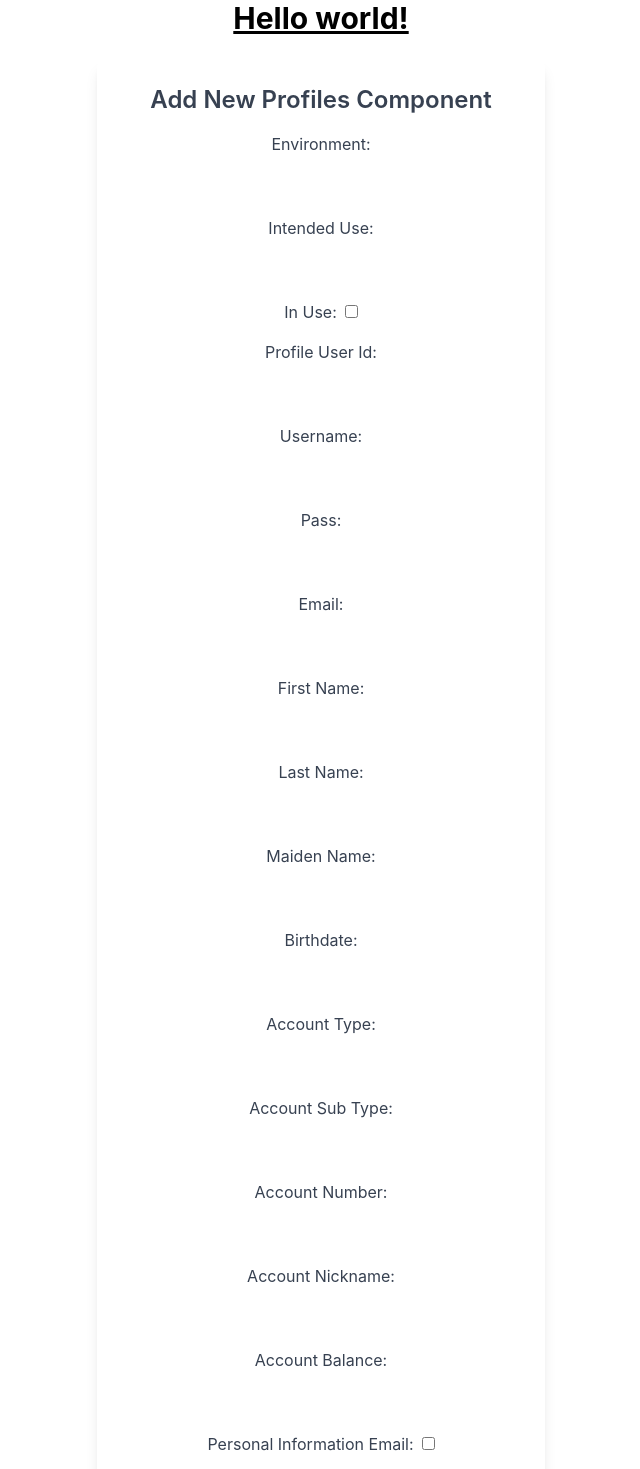
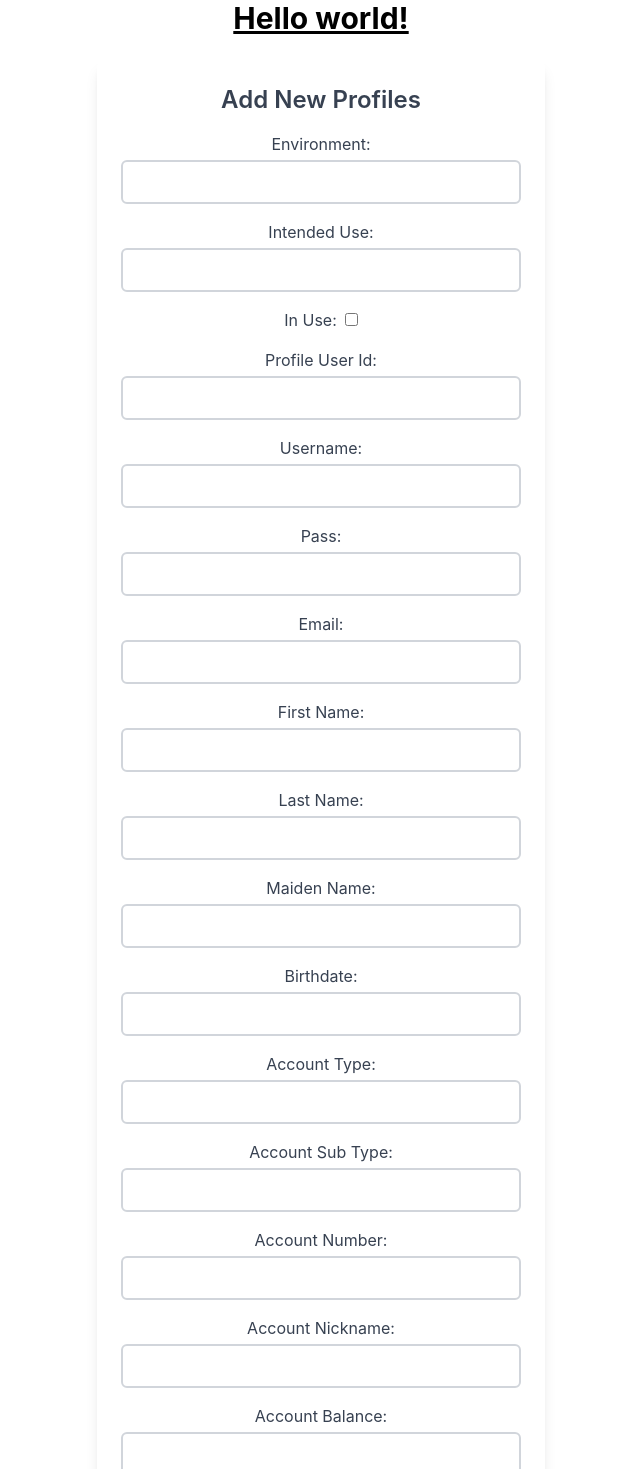
Before and after one commit to guillermoaviles/BPPR-QA-Frontend, a React (Create React App) app: page / in a window 1280 px wide. Shown: the top 1469 px of the page, without its empty margins (319-959 px from the left). Built offline with nearby package versions, Linux system fonts and the light colour scheme; no server answers.

Commit message:
ui changes

```diff
--- a/src/components/AddProfiles.jsx
+++ b/src/components/AddProfiles.jsx
@@ -3,6 +3,7 @@ import { useState } from "react";
 
 function AddProfiles() {
   const [profiles, setProfiles] = useState([]);
+  const [showPayeeFields, setShowPayeeFields] = useState(false);
   const [formData, setFormData] = useState({
     environment: "",
     intendedUse: "",
@@ -46,6 +47,10 @@ function AddProfiles() {
       ...prevData,
       [name]: type === "checkbox" ? checked : value,
     }));
+
+    if (name === "addPayee") {
+      setShowPayeeFields(checked);
+    }
   };
 
   const handleAddProfile = () => {
@@ -149,7 +154,7 @@ function AddProfiles() {
   return (
     <div className="max-w-md mx-auto mt-6 p-6 bg-white rounded-lg shadow-lg">
       <h1 className="text-2xl font-semibold mb-4">
-        <span className="text-gray-700">Add New Profiles Component</span>
+        <span className="text-gray-700">Add New Profiles</span>
       </h1>
       <form className="space-y-4">
         <label className="block">
@@ -159,7 +164,7 @@ function AddProfiles() {
             name="environment"
             value={formData.environment}
             onChange={handleInputChange}
-            className="mt-1 p-2 block w-full rounded-md border-gray-300 focus:border-blue-500 focus:ring focus:ring-blue-200"
+            className="mt-1 p-2 block w-full rounded-md border-gray-300 border-2 focus:border-blue-500 focus:ring focus:ring-blue-200"
           />
         </label>
         <label className="block">
@@ -169,7 +174,7 @@ function AddProfiles() {
             name="intendedUse"
             value={formData.intendedUse}
             onChange={handleInputChange}
-            className="mt-1 p-2 block w-full rounded-md border-gray-300 focus:border-blue-500 focus:ring focus:ring-blue-200"
+            className="mt-1 p-2 block w-full rounded-md border-gray-300 border-2 focus:border-blue-500 focus:ring focus:ring-blue-200"
           />
         </label>
         <label className="block">
@@ -189,7 +194,7 @@ function AddProfiles() {
             name="profileUserId"
             value={formData.profileUserId}
             onChange={handleInputChange}
-            className="mt-1 p-2 block w-full rounded-md border-gray-300 focus:border-blue-500 focus:ring focus:ring-blue-200"
+            className="mt-1 p-2 block w-full rounded-md border-gray-300 border-2 focus:border-blue-500 focus:ring focus:ring-blue-200"
           />
         </label>
         <label className="block">
@@ -200,7 +205,7 @@ function AddProfiles() {
             name="username"
             value={formData.username}
             onChange={handleInputChange}
-            className="mt-1 p-2 block w-full rounded-md border-gray-300 focus:border-blue-500 focus:ring focus:ring-blue-200"
+            className="mt-1 p-2 block w-full rounded-md border-gray-300 border-2 focus:border-blue-500 focus:ring focus:ring-blue-200"
           />
         </label>
         <label className="block">
@@ -211,7 +216,7 @@ function AddProfiles() {
             name="pass"
             value={formData.pass}
             onChange={handleInputChange}
-            className="mt-1 p-2 block w-full rounded-md border-gray-300 focus:border-blue-500 focus:ring focus:ring-blue-200"
+            className="mt-1 p-2 block w-full rounded-md border-gray-300 border-2 focus:border-blue-500 focus:ring focus:ring-blue-200"
           />
         </label>
         <label className="block">
@@ -221,7 +226,7 @@ function AddProfiles() {
             name="email"
             value={formData.email}
             onChange={handleInputChange}
-            className="mt-1 p-2 block w-full rounded-md border-gray-300 focus:border-blue-500 focus:ring focus:ring-blue-200"
+            className="mt-1 p-2 block w-full rounded-md border-gray-300 border-2 focus:border-blue-500 focus:ring focus:ring-blue-200"
           />
         </label>
         <label className="block">
@@ -231,7 +236,7 @@ function AddProfiles() {
             name="firstName"
             value={formData.firstName}
             onChange={handleInputChange}
-            className="mt-1 p-2 block w-full rounded-md border-gray-300 focus:border-blue-500 focus:ring focus:ring-blue-200"
+            className="mt-1 p-2 block w-full rounded-md border-gray-300 border-2 focus:border-blue-500 focus:ring focus:ring-blue-200"
           />
         </label>
         <label className="block">
@@ -241,7 +246,7 @@ function AddProfiles() {
             name="lastName"
             value={formData.lastName}
             onChange={handleInputChange}
-            className="mt-1 p-2 block w-full rounded-md border-gray-300 focus:border-blue-500 focus:ring focus:ring-blue-200"
+            className="mt-1 p-2 block w-full rounded-md border-gray-300 border-2 focus:border-blue-500 focus:ring focus:ring-blue-200"
           />
         </label>
         <label className="block">
@@ -252,7 +257,7 @@ function AddProfiles() {
             name="maidenName"
             value={formData.maidenName}
             onChange={handleInputChange}
-            className="mt-1 p-2 block w-full rounded-md border-gray-300 focus:border-blue-500 focus:ring focus:ring-blue-200"
+            className="mt-1 p-2 block w-full rounded-md border-gray-300 border-2 focus:border-blue-500 focus:ring focus:ring-blue-200"
           />
         </label>
         <label className="block">
@@ -263,7 +268,7 @@ function AddProfiles() {
             name="birthdate"
             value={formData.birthdate}
             onChange={handleInputChange}
-            className="mt-1 p-2 block w-full rounded-md border-gray-300 focus:border-blue-500 focus:ring focus:ring-blue-200"
+            className="mt-1 p-2 block w-full rounded-md border-gray-300 border-2 focus:border-blue-500 focus:ring focus:ring-blue-200"
           />
         </label>
         <label className="block">
@@ -273,7 +278,7 @@ function AddProfiles() {
             name="accountType"
             value={formData.accountType}
             onChange={handleInputChange}
-            className="mt-1 p-2 block w-full rounded-md border-gray-300 focus:border-blue-500 focus:ring focus:ring-blue-200"
+            className="mt-1 p-2 block w-full rounded-md border-gray-300 border-2 focus:border-blue-500 focus:ring focus:ring-blue-200"
           />
         </label>
         <label className="block">
@@ -283,7 +288,7 @@ function AddProfiles() {
             name="accountSubType"
             value={formData.accountSubType}
             onChange={handleInputChange}
-            className="mt-1 p-2 block w-full rounded-md border-gray-300 focus:border-blue-500 focus:ring focus:ring-blue-200"
+            className="mt-1 p-2 block w-full rounded-md border-gray-300 border-2 focus:border-blue-500 focus:ring focus:ring-blue-200"
           />
         </label>
         <label className="block">
@@ -293,7 +298,7 @@ function AddProfiles() {
             name="accountNumber"
             value={formData.accountNumber}
             onChange={handleInputChange}
-            className="mt-1 p-2 block w-full rounded-md border-gray-300 focus:border-blue-500 focus:ring focus:ring-blue-200"
+            className="mt-1 p-2 block w-full rounded-md border-gray-300 border-2 focus:border-blue-500 focus:ring focus:ring-blue-200"
           />
         </label>
         <label className="block">
@@ -303,7 +308,7 @@ function AddProfiles() {
             name="accountNickname"
             value={formData.accountNickname}
             onChange={handleInputChange}
-            className="mt-1 p-2 block w-full rounded-md border-gray-300 focus:border-blue-500 focus:ring focus:ring-blue-200"
+            className="mt-1 p-2 block w-full rounded-md border-gray-300 border-2 focus:border-blue-500 focus:ring focus:ring-blue-200"
           />
         </label>
         <label className="block">
@@ -313,7 +318,7 @@ function AddProfiles() {
             name="accountBalance"
             value={formData.accountBalance}
             onChange={handleInputChange}
-            className="mt-1 p-2 block w-full rounded-md border-gray-300 focus:border-blue-500 focus:ring focus:ring-blue-200"
+            className="mt-1 p-2 block w-full rounded-md border-gray-300 border-2 focus:border-blue-500 focus:ring focus:ring-blue-200"
           />
         </label>
         <label className="block">
@@ -449,6 +454,8 @@ function AddProfiles() {
             className="ml-2"
           />
         </label>
+        {showPayeeFields && (
+          <>
             <label className="block">
               <span className="text-gray-700">Nickname:</span>
               <input
@@ -456,7 +463,7 @@ function AddProfiles() {
                 name="nickname"
                 value={formData.nickname}
                 onChange={handleInputChange}
-            className="mt-1 p-2 block w-full rounded-md border-gray-300 focus:border-blue-500 focus:ring focus:ring-blue-200"
+                className="mt-1 p-2 block w-full rounded-md border-gray-300 border-2 focus:border-blue-500 focus:ring focus:ring-blue-200"
               />
             </label>
             <label className="block">
@@ -466,7 +473,7 @@ function AddProfiles() {
                 name="payeeName"
                 value={formData.payeeName}
                 onChange={handleInputChange}
-            className="mt-1 p-2 block w-full rounded-md border-gray-300 focus:border-blue-500 focus:ring focus:ring-blue-200"
+                className="mt-1 p-2 block w-full rounded-md border-gray-300 border-2 focus:border-blue-500 focus:ring focus:ring-blue-200"
               />
             </label>
             <label className="block">
@@ -476,7 +483,7 @@ function AddProfiles() {
                 name="payeeAccountNumber"
                 value={formData.payeeAccountNumber}
                 onChange={handleInputChange}
-            className="mt-1 p-2 block w-full rounded-md border-gray-300 focus:border-blue-500 focus:ring focus:ring-blue-200"
+                className="mt-1 p-2 block w-full rounded-md border-gray-300 border-2 focus:border-blue-500 focus:ring focus:ring-blue-200"
               />
             </label>
             <label className="block">
@@ -489,6 +496,8 @@ function AddProfiles() {
                 className="ml-2"
               />
             </label>
+          </>
+        )}
       </form>
       <button
         className="mt-4 bg-[#005596] text-white py-2 px-4 rounded-full hover:bg-gray-800 cursor-pointer"
@@ -504,7 +513,12 @@ function AddProfiles() {
                 <h3>Profile ID: {profile.profileUserId}</h3>
                 <h3>Account Type: {profile.accountType}</h3>
               </div>
-              <button onClick={() => handleDeleteProfile(index)}>Delete</button>
+              <button
+                className="mt-4 bg-[#005596] text-white py-2 px-4 rounded-full hover:bg-gray-800 cursor-pointer"
+                onClick={() => handleDeleteProfile(index)}
+              >
+                Delete
+              </button>
             </div>
           ))}
         </div>
```
Lines whose indentation alone changed are shown as unchanged.
